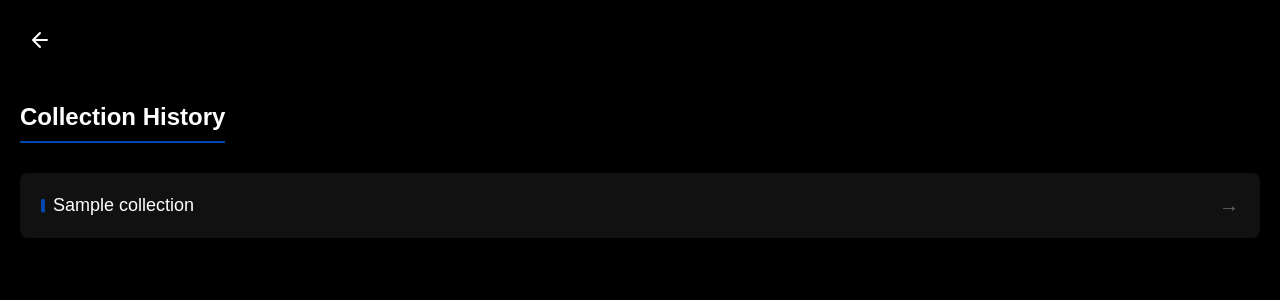
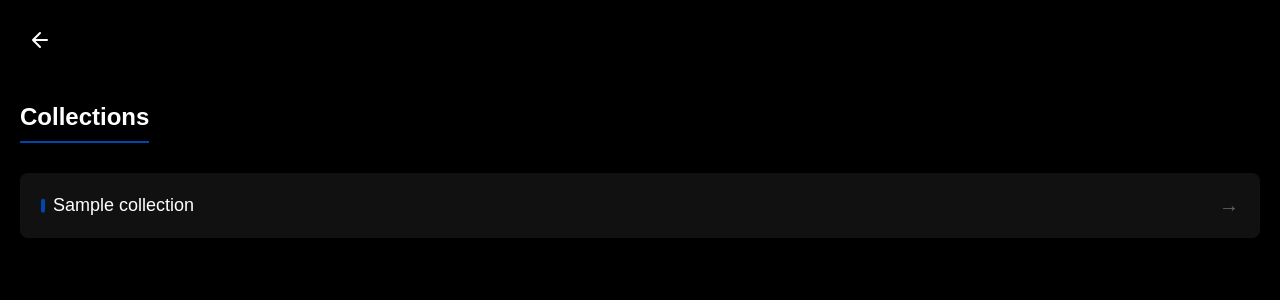
Before and after one commit to nana-kwadwo/Web-tech-project-24, a PHP site: page /collection_history.php in a window 1280 px wide. Shown: the top 300 px of the page. Run offline with PHP 8.4, Linux system fonts and the light colour scheme; tables that the repository leaves empty hold one stand-in row (values such as "Sample post").

Commit message:
minor changes

```diff
--- a/view/collection_history.php
+++ b/view/collection_history.php
@@ -25,7 +25,7 @@ include '../db/databse.php';
         </button>
     </a>
     <div class="container">
-        <h1 class="page-title">Collection History</h1>
+        <h1 class="page-title">Collections</h1>
 
         <div class="collections-grid">
             <?php
```
